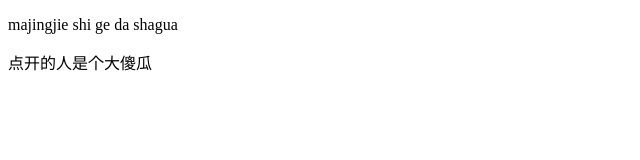
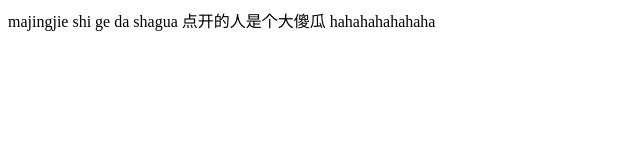
Before and after one commit to Sepends/Sepends.github.io, a plain HTML site: page index.html in a window 1280 px wide. Shown: the whole page, without its empty margins (0-640 px from the left). Drawn offline with Linux system fonts and the light colour scheme.

Commit message:
Update index.html

```diff
--- a/index.html
+++ b/index.html
@@ -5,7 +5,8 @@
     </head>
 
     <body>
-      <p>majingjie shi ge da shagua</p>
-      <p>点开的人是个大傻瓜</p>
+      <p1>majingjie shi ge da shagua</p1>
+      <p2>点开的人是个大傻瓜</p2>
+      <p3>hahahahahahaha</p3>
     </body>
   </html>
```
